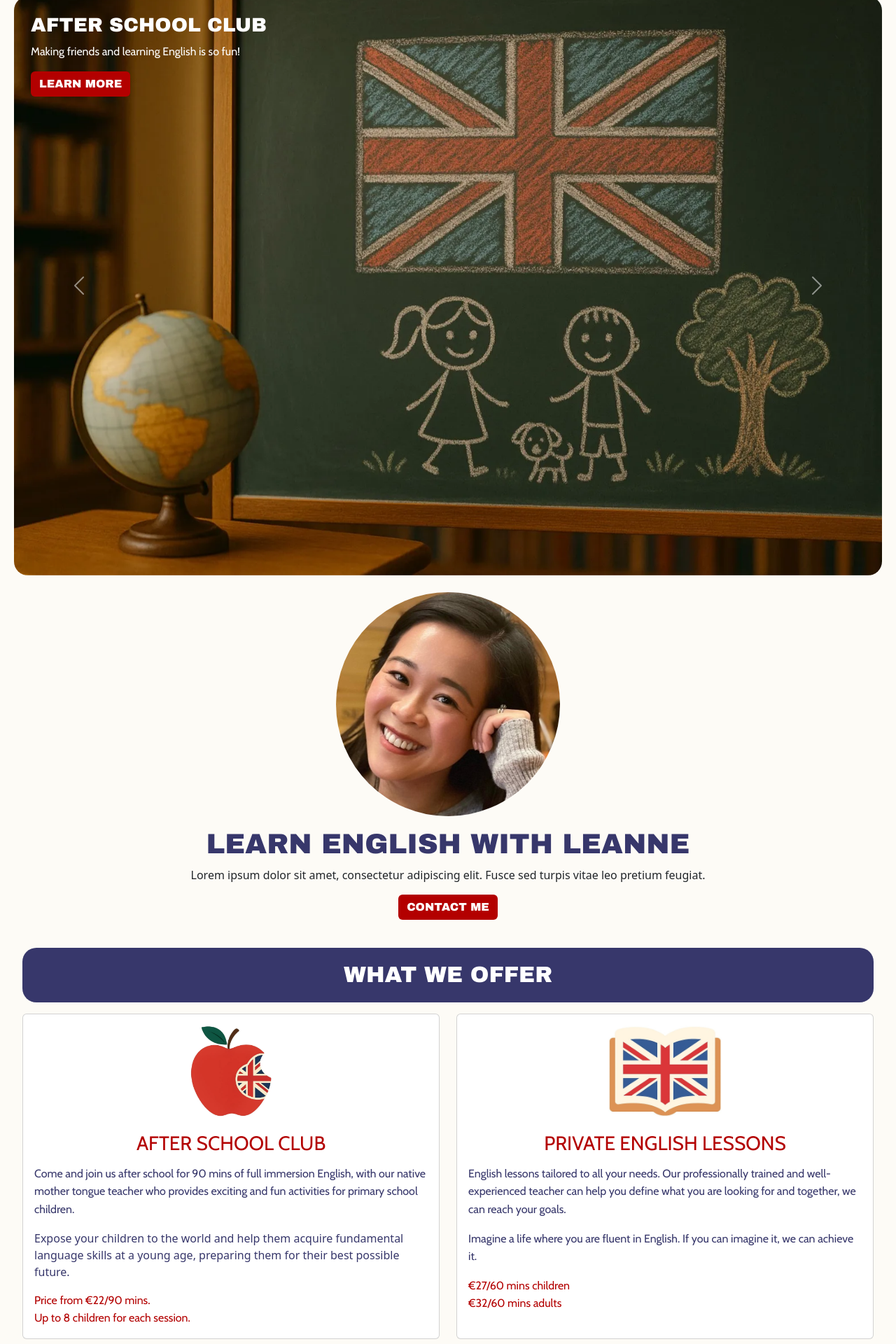
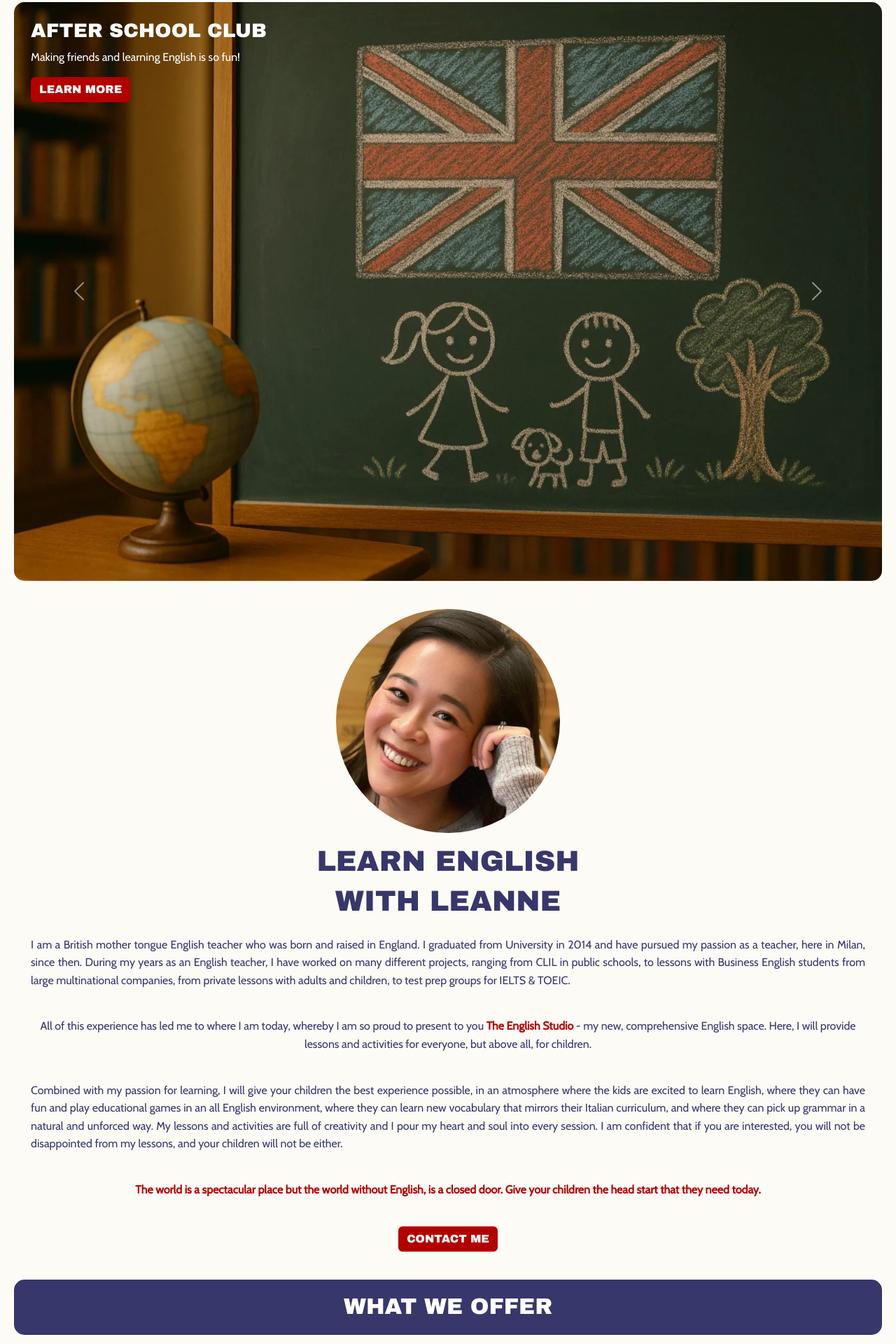
Before and after one commit to kimjev-webdev/theenglishstudiocorvetto, a Django app: page /en/ in a window 1280 px wide; the page is wider, and only the part inside the window is pictured. Shown: the part 379-2299 px from the top of that part at 70% size. Run offline with Django 5.2, Linux system fonts and the light colour scheme.

Commit message:
populate teacher intro/about section and update po file w/ transaltions

```diff
--- a/main/static/css/styles.css
+++ b/main/static/css/styles.css
@@ -20,8 +20,16 @@
   padding: 1.5rem 20px;
 }
 
+
+.container-fluid {
+--bs-gutter-x: none !important;
+}
 a {
   text-decoration: none;
+}
+
+#about b {
+  color: #B30000;
 }
 
 .off-white {
@@ -56,6 +64,7 @@
     font-family: 'Cabin', sans-serif;
     font-weight: 400;
     line-height: 1.6;
+    text-align: justify;
   }
 
 /*---navbar styles---*/
@@ -176,6 +185,10 @@
     text-decoration: none;
   }
 
+.headersize {
+  font-size: calc(1.375rem + 1.5vw);
+}
+
 /*---footer styles---*/
 
 .row-border-red {
@@ -194,7 +207,7 @@
 
 /*hero section styles*/
 #heroCarousel, .indexheader {
-    border-radius: 20px;
+    border-radius: 15px;
     overflow: hidden;
   }
 
@@ -300,4 +313,8 @@
           padding-right: var(--bs-navbar-nav-link-padding-x) !important;
         padding-left: var(--bs-navbar-nav-link-padding-x) !important;
   }
+
+  .bigcenter {
+    text-align: center;
+  }
 }
--- a/main/static/js/maps.js
+++ b/main/static/js/maps.js
@@ -11,6 +11,7 @@
 
   const pinImage = document.createElement("img");
   pinImage.src = "/static/images/map_pin.webp";
+  pinImage.alt = "map pin";
   pinImage.style.width = "90px";
   pinImage.style.height = "120px";
 
--- a/main/templates/base.html
+++ b/main/templates/base.html
@@ -39,7 +39,7 @@
 <body>
   <header>
     <!-- Navbar -->
-    <nav class="navbar navbar-expand-lg pb-3">
+    <nav class="navbar navbar-expand-lg px-4 py-3">
       <div class="container-fluid">
         <a class="navbar-brand" href="/">
           <img src="{% static 'images/logofull.webp' %}" class="nav_img" aria-label="{% trans 'The English Studio Logo - Navigate Home' %}">
@@ -115,7 +115,7 @@
 
       <!-- Socials + Legal Column -->
       <div class="col-12 col-lg-3 d-flex flex-column align-items-center justify-content-center body-text off-white order-3">
-        <h3 class="primaryfont red footerheader">Follow us on</h3>
+        <h3 class="primaryfont red footerheader" aria-hidden="true">Follow us on</h3>
         <div class="mb-2 d-flex gap-3">
           <a href="https://www.instagram.com/theenglishstudio.corvetto" class="red-hover off-white" target="_blank" aria-label="Instagram">
             <i class="fab fa-instagram-square fa-2x"></i>
@@ -143,7 +143,7 @@
     </div>
     <div class="row text-center mt-2">
         <a href="/privacy" class="red-hover off-white mini-text py-2">{% trans "Privacy Policy" %}</a>
-        <div class="mt-2 body-text off-white mini-text">
+        <div class="mt-2 text-center off-white mini-text">
           © <span id="currentYear"></span> {% trans "The English Studio" %}
         </div>
   </div>
--- a/main/templates/contact.html
+++ b/main/templates/contact.html
@@ -5,7 +5,7 @@
 {% block title %}{% trans "Contact Us" %}{% endblock %}
 
 {% block content %}
-<main class="container">
+<main class="container px-3">
   <div class="row contact_row">
     <!-- Contact Form -->
     <section class="col-md-6">
--- a/main/templates/index.html
+++ b/main/templates/index.html
@@ -6,7 +6,7 @@
 
 {% block content %}
 <!-- Hero Carousel -->
-<div class="container-fluid position-relative p-0">
+<div class="container-fluid position-relative">
   <div class="carousel-background-overlay"></div>
   <div id="heroCarousel" class="carousel slide" data-bs-ride="carousel">
     <div class="carousel-inner">
@@ -53,10 +53,18 @@
 </div>
 
 <!-- Main Content -->
-  <section id="about" class="container-fluid py-4 text-center">
+  <section id="about" class="container-fluid py-4 ml-3 mr-3 mt-3 text-center">
     <img src="{% static 'images/leanneprofile.webp' %}" class="rounded-circle mb-3 teacher_pic" alt="{% trans 'Teacher' %}">
-    <h1 class="navy primaryfont">{% trans "Learn English with Leanne" %}</h1>
-    <p>{% trans "Lorem ipsum dolor sit amet, consectetur adipiscing elit. Fusce sed turpis vitae leo pretium feugiat." %}</p>
+    <h1 class="navy primaryfont headersize">{% trans "Learn English" %}</h1>
+    <h2 class="navy primaryfont headersize mb-4">{% trans "with Leanne" %}</h2>
+    <p class="navy body-text mt-2 px-4">{% trans "I am a British mother tongue English teacher who was born and raised in England. I graduated from University in 2014 and have pursued my passion as a teacher, here in Milan, since then. During my years as an English teacher, I have worked on many different projects, ranging from CLIL in public schools, to lessons with Business English students from large multinational companies, from private lessons with adults and children, to test prep groups for IELTS & TOEIC." %}</p>
+    <br>
+    <p class="navy body-text px-4 bigcenter">{% trans "All of this experience has led me to where I am today, whereby I am so proud to present to you <b>The English Studio</b> - my new, comprehensive English space. Here, I will provide lessons and activities for everyone, but above all, for children." %}</p>
+    <br>
+    <p class="navy body-text px-4">{% trans "Combined with my passion for learning, I will give your children the best experience possible, in an atmosphere where the kids are excited to learn English, where they can have fun and play educational games in an all English environment, where they can learn new vocabulary that mirrors their Italian curriculum, and where they can pick up grammar in a natural and unforced way. My lessons and activities are full of creativity and I pour my heart and soul into every session. I am confident that if you are interested, you will not be disappointed from my lessons, and your children will not be either." %}</p>
+    <br>
+    <p class="red body-text bigcenter px-4"><b>{% trans "The world is a spectacular place but the world without English, is a closed door. Give your children the head start that they need today." %}</b></p>
+    <br>
     <a href="{% url 'contact' %}" class="btn btn-red primaryfont">{% trans "Contact Me" %}</a>
   </section>
 
@@ -70,8 +78,8 @@
           <div class="card-body">
             <h3 class="card-title red body-text text-center">{% trans "AFTER SCHOOL CLUB" %}</h3>
             <p class="card-text navy body-text">{% trans "Come and join us after school for 90 mins of full immersion English, with our native mother tongue teacher who provides exciting and fun activities for primary school children." %}</p>
-            <p class="card-text navy">{% trans "Expose your children to the world and help them acquire fundamental language skills at a young age, preparing them for their best possible future." %}</p>
-            <b class="card-text red body-text">{% trans "Price from €22/90 mins." %}<br>{% trans "Up to 8 children for each session." %}</b>
+            <p class="card-text navy body-text">{% trans "Expose your children to the world and help them acquire fundamental language skills at a young age, preparing them for their best possible future." %}</p>
+            <p class="card-text red body-text"><b>{% trans "Price from €22/90 mins." %}<br>{% trans "Up to 8 children for each session." %}</b></p>
           </div>
         </div>
       </div>
@@ -84,7 +92,8 @@
             <h3 class="card-title red body-text text-center">{% trans "PRIVATE ENGLISH LESSONS" %}</h3>
             <p class="card-text navy body-text">{% trans "English lessons tailored to all your needs. Our professionally trained and well-experienced teacher can help you define what you are looking for and together, we can reach your goals." %}</p>
             <p class="card-text navy body-text">{% trans "Imagine a life where you are fluent in English. If you can imagine it, we can achieve it." %}</p>
-            <b class="card-text red body-text">{% trans "€27/60 mins children" %}<br>{% trans "€32/60 mins adults" %}</b>
+            <br>
+            <p class="card-text red body-text"><b>{% trans "€27/60 mins children" %}<br>{% trans "€32/60 mins adults" %}</b></p>
           </div>
         </div>
       </div>
@@ -96,8 +105,9 @@
           <div class="card-body">
             <h3 class="card-title red body-text text-center">{% trans "IELTS TEST PREP" %}</h3>
             <p class="card-text navy body-text">{% trans "Specialising in IELTS test prep, learn all the tips and tricks you need in order to achieve the score of your dreams!" %}</p>
-            <p class="body-text navy">{% trans "Our teacher has an excellent record in helping students realise their goals through her outstanding understanding of the difficult exam and how to navigate those high band scores." %}</p>
-            <b class="card-text red body-text">{% trans "Price discussed on request." %}</b>
+            <p class="card-text body-text navy">{% trans "Our teacher has an excellent record in helping students realise their goals through her outstanding understanding of the difficult exam and how to navigate those high band scores." %}</p>
+           <br>
+            <p class="card-text red body-text"><b>{% trans "Price discussed on request." %}</b></p>
           </div>
         </div>
       </div>
@@ -109,8 +119,8 @@
           <div class="card-body">
             <h3 class="card-title red body-text text-center">{% trans "BUSINESS ENGLISH" %}</h3>
             <p class="card-text navy body-text">{% trans "Available both online and in-person, finesse your Business English skills and get that promotion you’ve always dreamed of." %}</p>
-            <p class="body-text navy">{% trans "English is THE most widely spoken international business language and you are missing out on the top opportunities if you cannot express yourself properly! Together with our teacher, we can put together a course tailored specifically for you and your needs." %}</p>
-            <b class="card-text red body-text">{% trans "Also available in groups." %}<br>{% trans "€32/60 mins" %}</b>
+            <p class="card-text body-text navy">{% trans "English is THE most widely spoken international business language and you are missing out on the top opportunities if you cannot express yourself properly! Together with our teacher, we can put together a course tailored specifically for you and your needs." %}</p>
+            <p class="card-text red body-text"><b>{% trans "Also available in groups." %}<br>{% trans "€32/60 mins" %}</b></p>
           </div>
         </div>
       </div>
```
Also changed, not shown: BUGLOG.md (+4 -0 lines), locale/it/LC_MESSAGES/django.po, 1 other file.
